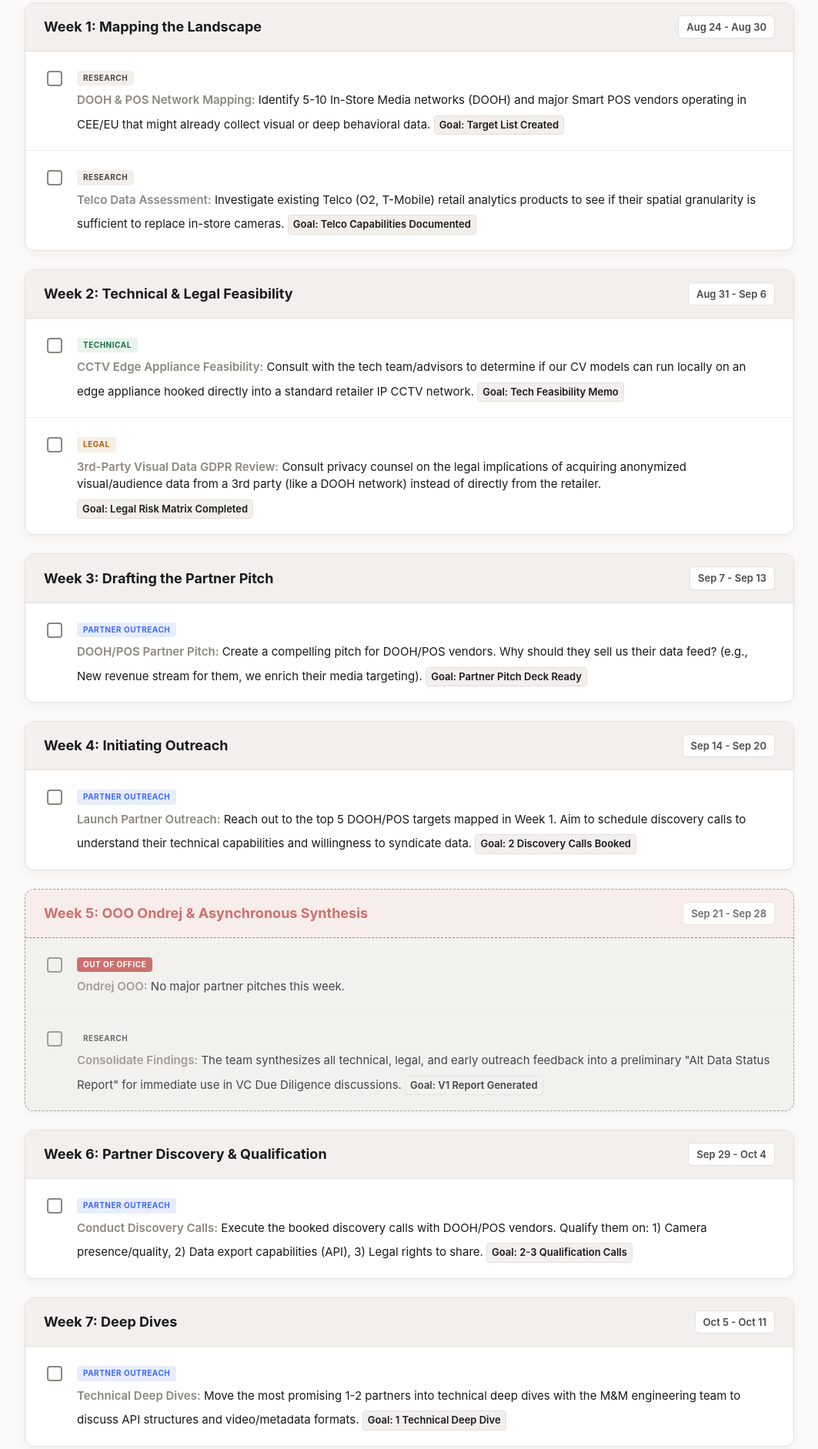
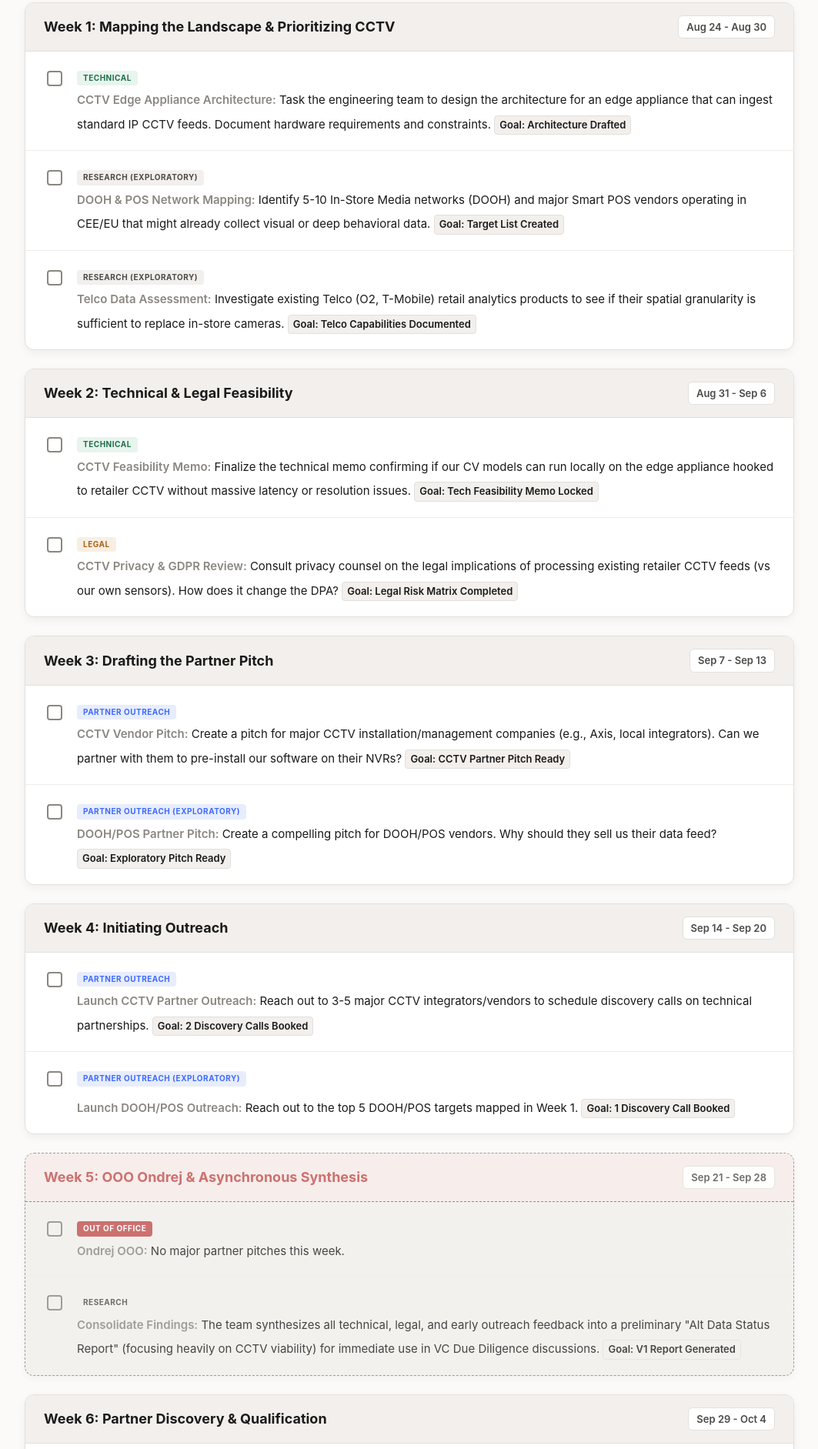
Before and after one commit to Minds-Models/mm-business, a plain HTML site: page blitzkrieg/alt-data-sources/alt-data-plan.html in a window 1280 px wide. Shown: the part 1591-3474 px from the top of the page at 77% size, without its empty margins (108-1171 px from the left). Drawn offline with Linux system fonts and the light colour scheme.

Commit message:
Update alt data plan to prioritize existing retailer CCTV

```diff
--- a/blitzkrieg/alt-data-sources/alt-data-plan.html
+++ b/blitzkrieg/alt-data-sources/alt-data-plan.html
@@ -495,10 +495,10 @@
             <div class="vc-case-content">
                 <p style="margin-top: 0; color: var(--ink-2); font-size: 15px;"><strong>The 4 avenues we are exploring to bypass our own hardware:</strong></p>
                 <ul>
-                    <li><strong>DOOH (Digital Out of Home) Networks:</strong> Companies like POS Media, Lurity, etc., operate digital billboards inside retail stores. They often already have embedded cameras and negotiated privacy rights. Can we license their visual feed?</li>
-                    <li><strong>Existing Retailer CCTV:</strong> Can we deploy an edge-processing appliance to tap into the retailer's existing security camera feeds instead of installing our own sensors? (Requires retailer buy-in, but removes hardware installation).</li>
-                    <li><strong>Smart POS & Self-Checkouts:</strong> Vendors (like NCR, Dotykačka) whose hardware faces the consumer and already knows exactly what was purchased. Do they have camera capabilities or loyalty linkages we can tap?</li>
-                    <li><strong>Telco / Mobility Data Fallback:</strong> O2, T-Mobile, Vodafone. Can we fuse their macro footfall/demographic data with our POS data to approximate the "Who", abandoning visual data entirely if GDPR becomes too strict?</li>
+                    <li><strong>Existing Retailer CCTV (TOP PRIORITY):</strong> Can we deploy an edge-processing appliance to tap into the retailer's existing security camera feeds instead of installing our own sensors? (Requires retailer buy-in, but removes hardware installation). This is closest to our current use-case and must be pursued most aggressively.</li>
+                    <li><strong>DOOH (Digital Out of Home) Networks (Exploratory):</strong> Companies like POS Media, Lurity, etc., operate digital billboards inside retail stores. They often already have embedded cameras and negotiated privacy rights. Can we license their visual feed?</li>
+                    <li><strong>Smart POS & Self-Checkouts (Exploratory):</strong> Vendors (like NCR, Dotykačka) whose hardware faces the consumer and already knows exactly what was purchased. Do they have camera capabilities or loyalty linkages we can tap?</li>
+                    <li><strong>Telco / Mobility Data Fallback (Exploratory):</strong> O2, T-Mobile, Vodafone. Can we fuse their macro footfall/demographic data with our POS data to approximate the "Who", abandoning visual data entirely if GDPR becomes too strict?</li>
                 </ul>
             </div>
         </details>
@@ -533,7 +533,7 @@
             <div class="step">
                 <div class="step-circle">2</div>
                 <div class="step-date">Sep 20</div>
-                <div class="step-title">Tech & Legal Feasibility Confirmed</div>
+                <div class="step-title">Tech Feasibility (CCTV) Confirmed</div>
             </div>
             <div class="step">
                 <div class="step-circle">3</div>
@@ -559,21 +559,28 @@
         <!-- W1 -->
         <div class="week-card">
             <div class="week-header">
-                <span class="week-title">Week 1: Mapping the Landscape</span>
+                <span class="week-title">Week 1: Mapping the Landscape & Prioritizing CCTV</span>
                 <span class="week-date">Aug 24 - Aug 30</span>
             </div>
             <ul class="task-list">
                 <li class="task-item">
                     <div class="checkbox-wrapper"><input type="checkbox" class="checkbox"></div>
                     <div class="task-content">
-                        <span class="category-tag tag-research">Research</span>
+                        <span class="category-tag tag-tech">Technical</span>
+                        <p class="task-desc"><strong>CCTV Edge Appliance Architecture:</strong> Task the engineering team to design the architecture for an edge appliance that can ingest standard IP CCTV feeds. Document hardware requirements and constraints. <span class="metric">Goal: Architecture Drafted</span></p>
+                    </div>
+                </li>
+                <li class="task-item">
+                    <div class="checkbox-wrapper"><input type="checkbox" class="checkbox"></div>
+                    <div class="task-content">
+                        <span class="category-tag tag-research">Research (Exploratory)</span>
                         <p class="task-desc"><strong>DOOH & POS Network Mapping:</strong> Identify 5-10 In-Store Media networks (DOOH) and major Smart POS vendors operating in CEE/EU that might already collect visual or deep behavioral data. <span class="metric">Goal: Target List Created</span></p>
                     </div>
                 </li>
                 <li class="task-item">
                     <div class="checkbox-wrapper"><input type="checkbox" class="checkbox"></div>
                     <div class="task-content">
-                        <span class="category-tag tag-research">Research</span>
+                        <span class="category-tag tag-research">Research (Exploratory)</span>
                         <p class="task-desc"><strong>Telco Data Assessment:</strong> Investigate existing Telco (O2, T-Mobile) retail analytics products to see if their spatial granularity is sufficient to replace in-store cameras. <span class="metric">Goal: Telco Capabilities Documented</span></p>
                     </div>
                 </li>
@@ -591,14 +598,14 @@
                     <div class="checkbox-wrapper"><input type="checkbox" class="checkbox"></div>
                     <div class="task-content">
                         <span class="category-tag tag-tech">Technical</span>
-                        <p class="task-desc"><strong>CCTV Edge Appliance Feasibility:</strong> Consult with the tech team/advisors to determine if our CV models can run locally on an edge appliance hooked directly into a standard retailer IP CCTV network. <span class="metric">Goal: Tech Feasibility Memo</span></p>
+                        <p class="task-desc"><strong>CCTV Feasibility Memo:</strong> Finalize the technical memo confirming if our CV models can run locally on the edge appliance hooked to retailer CCTV without massive latency or resolution issues. <span class="metric">Goal: Tech Feasibility Memo Locked</span></p>
                     </div>
                 </li>
                 <li class="task-item">
                     <div class="checkbox-wrapper"><input type="checkbox" class="checkbox"></div>
                     <div class="task-content">
                         <span class="category-tag tag-legal">Legal</span>
-                        <p class="task-desc"><strong>3rd-Party Visual Data GDPR Review:</strong> Consult privacy counsel on the legal implications of acquiring anonymized visual/audience data from a 3rd party (like a DOOH network) instead of directly from the retailer. <span class="metric">Goal: Legal Risk Matrix Completed</span></p>
+                        <p class="task-desc"><strong>CCTV Privacy & GDPR Review:</strong> Consult privacy counsel on the legal implications of processing existing retailer CCTV feeds (vs our own sensors). How does it change the DPA? <span class="metric">Goal: Legal Risk Matrix Completed</span></p>
                     </div>
                 </li>
             </ul>
@@ -615,7 +622,14 @@
                     <div class="checkbox-wrapper"><input type="checkbox" class="checkbox"></div>
                     <div class="task-content">
                         <span class="category-tag tag-partner">Partner Outreach</span>
-                        <p class="task-desc"><strong>DOOH/POS Partner Pitch:</strong> Create a compelling pitch for DOOH/POS vendors. Why should they sell us their data feed? (e.g., New revenue stream for them, we enrich their media targeting). <span class="metric">Goal: Partner Pitch Deck Ready</span></p>
+                        <p class="task-desc"><strong>CCTV Vendor Pitch:</strong> Create a pitch for major CCTV installation/management companies (e.g., Axis, local integrators). Can we partner with them to pre-install our software on their NVRs? <span class="metric">Goal: CCTV Partner Pitch Ready</span></p>
+                    </div>
+                </li>
+                <li class="task-item">
+                    <div class="checkbox-wrapper"><input type="checkbox" class="checkbox"></div>
+                    <div class="task-content">
+                        <span class="category-tag tag-partner">Partner Outreach (Exploratory)</span>
+                        <p class="task-desc"><strong>DOOH/POS Partner Pitch:</strong> Create a compelling pitch for DOOH/POS vendors. Why should they sell us their data feed? <span class="metric">Goal: Exploratory Pitch Ready</span></p>
                     </div>
                 </li>
             </ul>
@@ -632,7 +646,14 @@
                     <div class="checkbox-wrapper"><input type="checkbox" class="checkbox"></div>
                     <div class="task-content">
                         <span class="category-tag tag-partner">Partner Outreach</span>
-                        <p class="task-desc"><strong>Launch Partner Outreach:</strong> Reach out to the top 5 DOOH/POS targets mapped in Week 1. Aim to schedule discovery calls to understand their technical capabilities and willingness to syndicate data. <span class="metric">Goal: 2 Discovery Calls Booked</span></p>
+                        <p class="task-desc"><strong>Launch CCTV Partner Outreach:</strong> Reach out to 3-5 major CCTV integrators/vendors to schedule discovery calls on technical partnerships. <span class="metric">Goal: 2 Discovery Calls Booked</span></p>
+                    </div>
+                </li>
+                <li class="task-item">
+                    <div class="checkbox-wrapper"><input type="checkbox" class="checkbox"></div>
+                    <div class="task-content">
+                        <span class="category-tag tag-partner">Partner Outreach (Exploratory)</span>
+                        <p class="task-desc"><strong>Launch DOOH/POS Outreach:</strong> Reach out to the top 5 DOOH/POS targets mapped in Week 1. <span class="metric">Goal: 1 Discovery Call Booked</span></p>
                     </div>
                 </li>
             </ul>
@@ -656,7 +677,7 @@
                     <div class="checkbox-wrapper"><input type="checkbox" class="checkbox"></div>
                     <div class="task-content">
                         <span class="category-tag tag-research">Research</span>
-                        <p class="task-desc"><strong>Consolidate Findings:</strong> The team synthesizes all technical, legal, and early outreach feedback into a preliminary "Alt Data Status Report" for immediate use in VC Due Diligence discussions. <span class="metric">Goal: V1 Report Generated</span></p>
+                        <p class="task-desc"><strong>Consolidate Findings:</strong> The team synthesizes all technical, legal, and early outreach feedback into a preliminary "Alt Data Status Report" (focusing heavily on CCTV viability) for immediate use in VC Due Diligence discussions. <span class="metric">Goal: V1 Report Generated</span></p>
                     </div>
                 </li>
             </ul>
@@ -673,7 +694,14 @@
                     <div class="checkbox-wrapper"><input type="checkbox" class="checkbox"></div>
                     <div class="task-content">
                         <span class="category-tag tag-partner">Partner Outreach</span>
-                        <p class="task-desc"><strong>Conduct Discovery Calls:</strong> Execute the booked discovery calls with DOOH/POS vendors. Qualify them on: 1) Camera presence/quality, 2) Data export capabilities (API), 3) Legal rights to share. <span class="metric">Goal: 2-3 Qualification Calls</span></p>
+                        <p class="task-desc"><strong>Conduct CCTV Discovery Calls:</strong> Execute the booked discovery calls with CCTV integrators. Qualify them on willingness to allow 3rd party software on their hardware or intercept their streams. <span class="metric">Goal: 2 Qualification Calls</span></p>
+                    </div>
+                </li>
+                <li class="task-item">
+                    <div class="checkbox-wrapper"><input type="checkbox" class="checkbox"></div>
+                    <div class="task-content">
+                        <span class="category-tag tag-partner">Partner Outreach (Exploratory)</span>
+                        <p class="task-desc"><strong>Conduct DOOH/POS Calls:</strong> Qualify DOOH/POS vendors on data export capabilities and legal rights. <span class="metric">Goal: 1 Qualification Call</span></p>
                     </div>
                 </li>
             </ul>
@@ -690,7 +718,7 @@
                     <div class="checkbox-wrapper"><input type="checkbox" class="checkbox"></div>
                     <div class="task-content">
                         <span class="category-tag tag-partner">Partner Outreach</span>
-                        <p class="task-desc"><strong>Technical Deep Dives:</strong> Move the most promising 1-2 partners into technical deep dives with the M&M engineering team to discuss API structures and video/metadata formats. <span class="metric">Goal: 1 Technical Deep Dive</span></p>
+                        <p class="task-desc"><strong>Technical Deep Dives (CCTV):</strong> Move the most promising 1-2 CCTV partners into technical deep dives with the M&M engineering team to discuss integration specifics. <span class="metric">Goal: 1 Technical Deep Dive</span></p>
                     </div>
                 </li>
             </ul>
```
